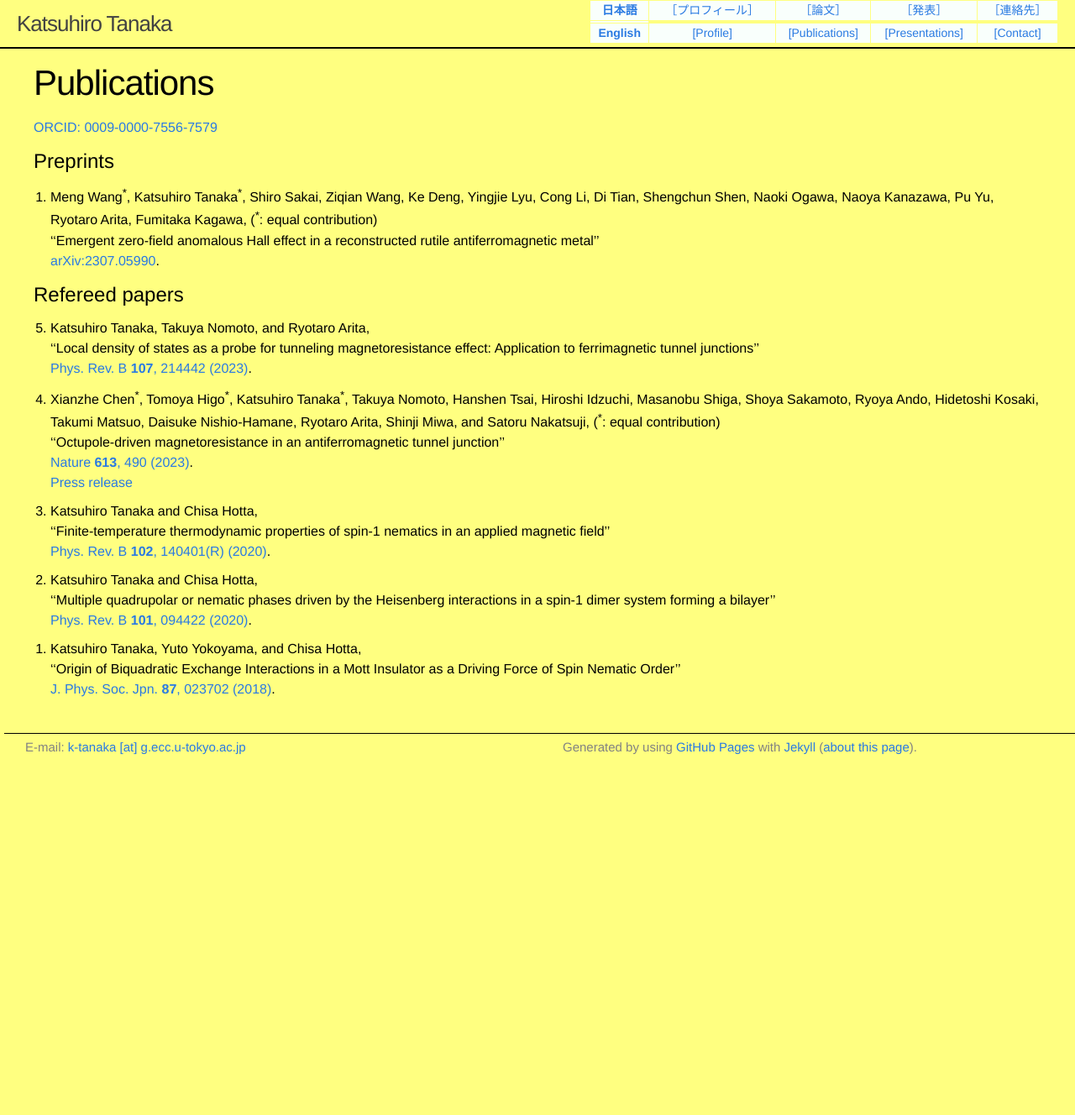
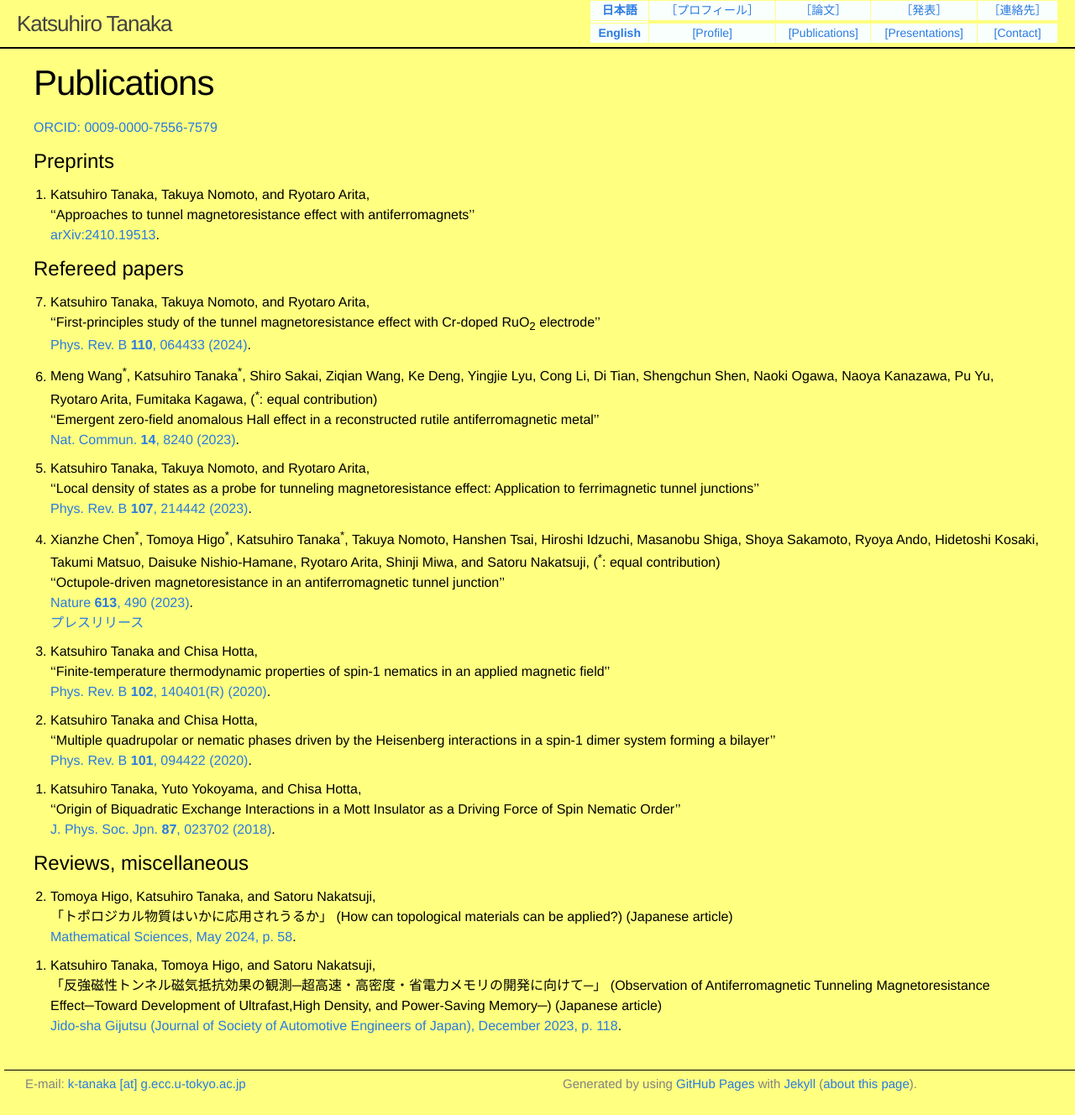
Before and after one commit to katsu-tanaka/katsu-tanaka.github.io, a Jekyll site: the page built from en/papers_e.md, in a window 1280 px wide. Shown: the whole page at 84% size. Built offline with Jekyll 4.4.1, drawn with Linux system fonts in a browser that asks for light colours; before the commit the page ends 927 px from its top, so only the background shows below that.

Commit message:
publication list is updated

```diff
--- a/en/papers_e.md
+++ b/en/papers_e.md
@@ -5,22 +5,30 @@ title: Publications
 [ORCID: 0009-0000-7556-7579](https://orcid.org/0009-0000-7556-7579){:target="_blank"}
 # Preprints
 
-1. Meng Wang<sup>*</sup>, Katsuhiro Tanaka<sup>*</sup>, Shiro Sakai, Ziqian Wang, Ke Deng, Yingjie Lyu, Cong Li, Di Tian, Shengchun Shen, Naoki Ogawa, Naoya Kanazawa, Pu Yu, Ryotaro Arita, Fumitaka Kagawa, (<sup>*</sup>: equal contribution)
-  ''Emergent zero-field anomalous Hall effect in a reconstructed rutile antiferromagnetic metal''
-  [arXiv:2307.05990](https://arxiv.org/abs/2307.05990){:target="_blank"}.
-
+1. Katsuhiro Tanaka, Takuya Nomoto, and Ryotaro Arita,
+  ''Approaches to tunnel magnetoresistance effect with antiferromagnets''
+  [arXiv:2410.19513](https://doi.org/10.48550/arXiv.2410.19513){:target="_blank"}.
 {: reversed="reversed"}
 
+
 # Refereed papers
+
+1. Katsuhiro Tanaka, Takuya Nomoto, and Ryotaro Arita,
+''First-principles study of the tunnel magnetoresistance effect with Cr-doped RuO<sub>2</sub> electrode''
+[Phys. Rev. B **110**, 064433 (2024)](https://doi.org/10.1103/PhysRevB.110.064433){:target="_blank"}.
+
+1. Meng Wang<sup>*</sup>, Katsuhiro Tanaka<sup>*</sup>, Shiro Sakai, Ziqian Wang, Ke Deng, Yingjie Lyu, Cong Li, Di Tian, Shengchun Shen, Naoki Ogawa, Naoya Kanazawa, Pu Yu, Ryotaro Arita, Fumitaka Kagawa, (<sup>*</sup>: equal contribution)
+''Emergent zero-field anomalous Hall effect in a reconstructed rutile antiferromagnetic metal''
+[Nat. Commun. **14**, 8240 (2023)](https://doi.org/10.1038/s41467-023-43962-0){:target="_blank"}.
 
 1. Katsuhiro Tanaka, Takuya Nomoto, and Ryotaro Arita,
 ''Local density of states as a probe for tunneling magnetoresistance effect: Application to ferrimagnetic tunnel junctions''
 [Phys. Rev. B **107**, 214442 (2023)](https://journals.aps.org/prb/abstract/10.1103/PhysRevB.107.214442){:target="_blank"}.
 
 1. Xianzhe Chen<sup>*</sup>, Tomoya Higo<sup>*</sup>, Katsuhiro Tanaka<sup>*</sup>, Takuya Nomoto, Hanshen Tsai, Hiroshi Idzuchi, Masanobu Shiga, Shoya Sakamoto, Ryoya Ando, Hidetoshi Kosaki, Takumi Matsuo, Daisuke Nishio-Hamane, Ryotaro Arita, Shinji Miwa, and Satoru Nakatsuji, (<sup>*</sup>: equal contribution)
-  ''Octupole-driven magnetoresistance in an antiferromagnetic tunnel junction''
-  [Nature **613**, 490 (2023)](https://www.nature.com/articles/s41586-022-05463-w){:target="_blank"}.
-  [Press release](https://www.u-tokyo.ac.jp/focus/en/press/z0508_00273.html){:target="_blank"}
+''Octupole-driven magnetoresistance in an antiferromagnetic tunnel junction''
+[Nature **613**, 490 (2023)](https://www.nature.com/articles/s41586-022-05463-w){:target="_blank"}.
+[プレスリリース](https://www.s.u-tokyo.ac.jp/ja/press/2023/8241/){:target="_blank"}
 
 1. Katsuhiro Tanaka and Chisa Hotta,
   ''Finite-temperature thermodynamic properties of spin-1 nematics in an applied magnetic field''
@@ -34,3 +42,15 @@ title: Publications
 ''Origin of Biquadratic Exchange Interactions in a Mott Insulator as a Driving Force of Spin Nematic Order''
 [J. Phys. Soc. Jpn. **87**, 023702 (2018)](https://journals.jps.jp/doi/10.7566/JPSJ.87.023702){:target="_blank"}.
 {: reversed="reversed"}
+
+
+# Reviews, miscellaneous
+
+1. Tomoya Higo, Katsuhiro Tanaka, and Satoru Nakatsuji,
+「トポロジカル物質はいかに応用されうるか」 (How can topological materials can be applied?)  (Japanese article)
+[Mathematical Sciences, May 2024, p. 58](https://www.saiensu.co.jp/search/?isbn=4910054690545&y=2024){:target="_blank"}.
+
+1. Katsuhiro Tanaka, Tomoya Higo, and Satoru Nakatsuji,
+「反強磁性トンネル磁気抵抗効果の観測─超高速・高密度・省電力メモリの開発に向けて─」 (Observation of Antiferromagnetic Tunneling Magnetoresistance Effect─Toward Development of Ultrafast,High Density, and Power-Saving Memory─) (Japanese article)
+[Jido-sha Gijutsu (Journal of Society of Automotive Engineers of Japan), December 2023, p. 118](https://www.jsae.or.jp/news/detail/2194/){:target="_blank"}.
+{: reversed="reversed"}
```
Also changed, not shown: en/about_e.md (+1 -1 lines), ja/about_j.md (+1 -1 lines), ja/papers_j.md (+24 -4 lines).
